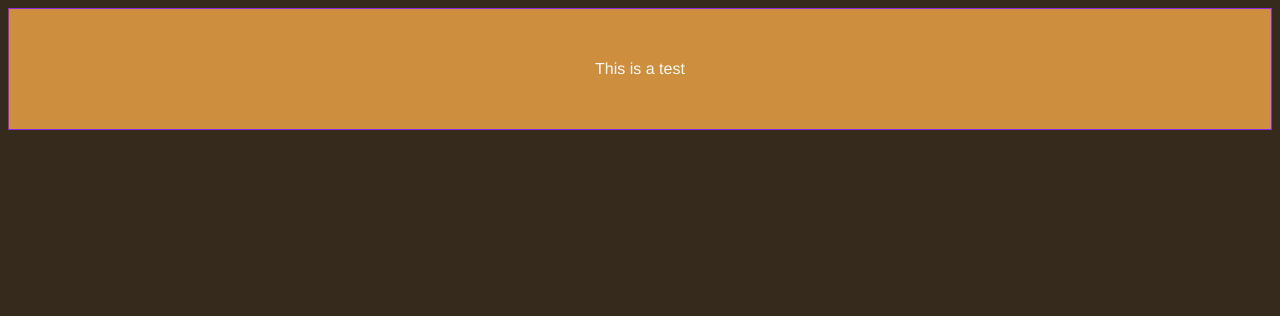
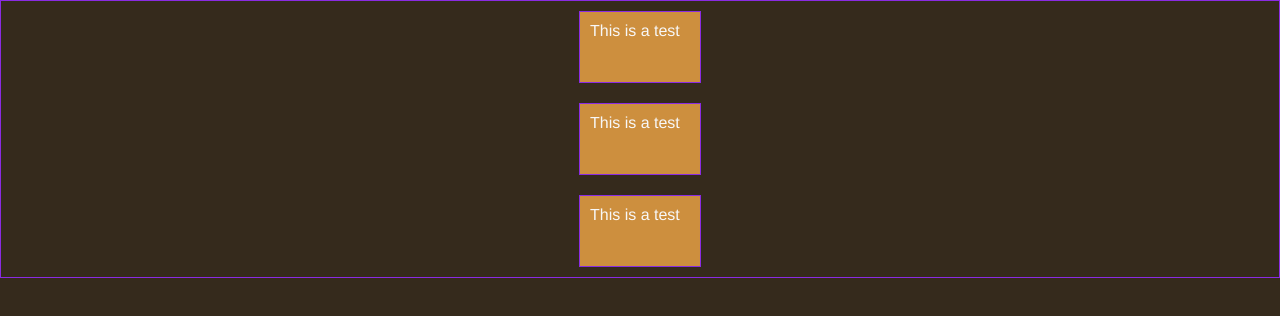
Before and after one commit to UTSGhost/test, a plain HTML site: page index.html in a window 1280 px wide. Drawn offline with Linux system fonts and the light colour scheme.

Commit message:
testtest

```diff
--- a/index.html
+++ b/index.html
@@ -7,10 +7,11 @@
     <title>Document</title>
 </head>
 <body>
-
-
-<div class="main">This is a test</div>
+    <div class="parent">
+        <div class="main">This is a test</div>
+        <div class="main">This is a test</div>
+        <div class="main">This is a test</div>
+    </div>
 <script type="text/javascript" src="script.js"></script>
 </body>
-
 </html>
--- a/style.css
+++ b/style.css
@@ -1,4 +1,8 @@
-body {
+html, body {
+    margin: 0;
+    padding: 0;
+    height: 100%;
+    width: 100%;
     background-color: rgb(53, 42, 28);
     font-family: Helvetica, Arial, sans-serif;
     color: rgb(248, 248, 248);
@@ -8,12 +12,19 @@ div {
     border-style: solid;
     border-width: 1px;
     min-width: 100px;
-    min-height: 100px;
+    min-height: 50px;
+}
+.parent {
+    display: flex;
+    justify-content: center;
+    align-items: center;
+    flex-direction: column;
 }
 .main {
     background-color: rgb(205, 143, 62);
     padding: 10px;
-    display: flex;
-    justify-content: center;
-    align-items: center;
+    width:fit-content;
+    margin-top: 10px;
+    margin-bottom: 10px;
+
 }
```
